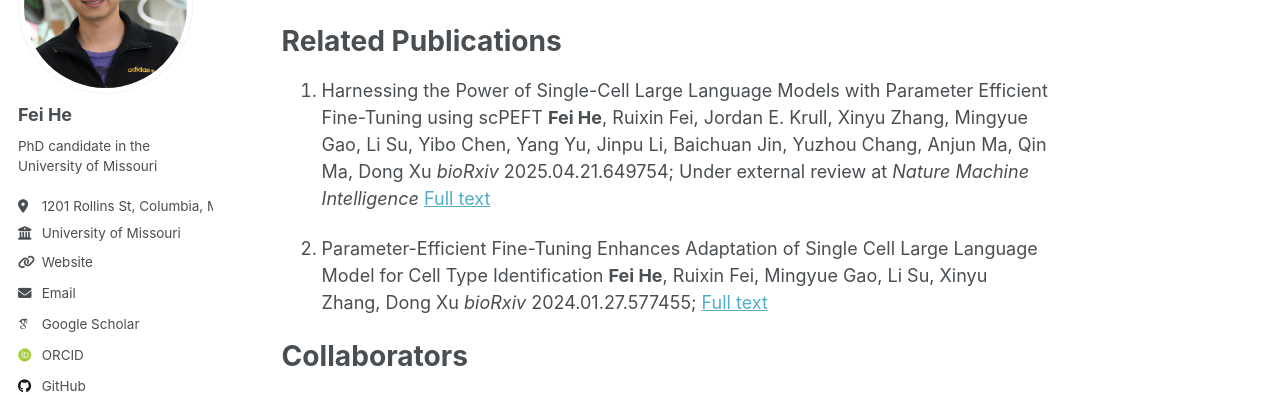
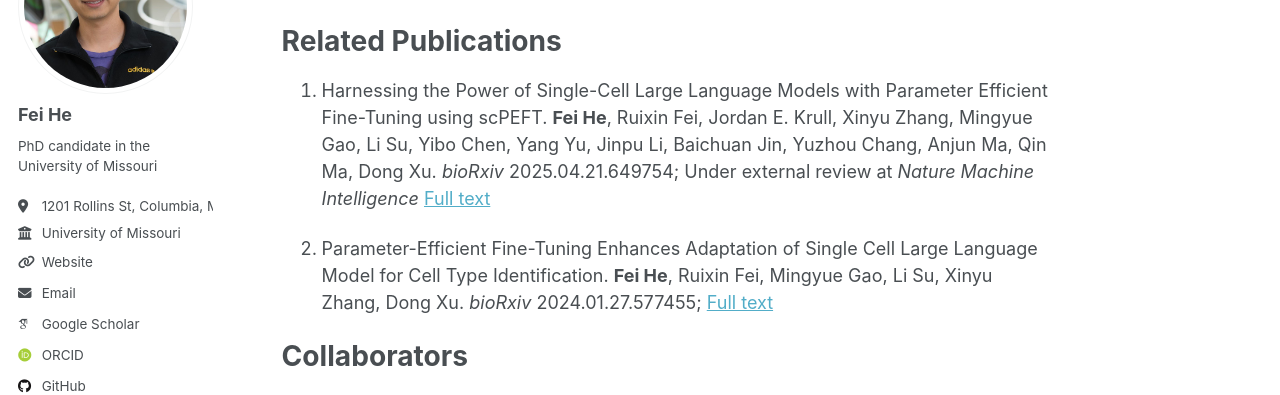
Before and after one commit to coffee19850519/coffee19850519.github.io, a Jekyll site: the page built from _portfolio/portfolio-1.md, in a window 1280 px wide and 900 px high, scrolled down 6333 px. Shown: the part 180-575 px from the top of the window. Built offline with Jekyll 4.4.1, drawn with Linux system fonts in a browser that asks for light colours; some web fonts are replaced.

```diff
--- a/_portfolio/portfolio-1.md
+++ b/_portfolio/portfolio-1.md
@@ -45,12 +45,12 @@ GitHub link
 
 Related Publications
 ======
-1. Harnessing the Power of Single-Cell Large Language Models with Parameter Efficient Fine-Tuning using scPEFT
-**Fei He**, Ruixin Fei, Jordan E. Krull, Xinyu Zhang, Mingyue Gao, Li Su, Yibo Chen, Yang Yu, Jinpu Li, Baichuan Jin, Yuzhou Chang, Anjun Ma, Qin Ma, Dong Xu
+1. Harnessing the Power of Single-Cell Large Language Models with Parameter Efficient Fine-Tuning using scPEFT.
+**Fei He**, Ruixin Fei, Jordan E. Krull, Xinyu Zhang, Mingyue Gao, Li Su, Yibo Chen, Yang Yu, Jinpu Li, Baichuan Jin, Yuzhou Chang, Anjun Ma, Qin Ma, Dong Xu.
 *bioRxiv* 2025.04.21.649754; Under external review at *Nature Machine Intelligence* [Full text](https://www.biorxiv.org/content/10.1101/2025.04.21.649754v1.full.pdf)
 
-2. Parameter-Efficient Fine-Tuning Enhances Adaptation of Single Cell Large Language Model for Cell Type Identification
-**Fei He**, Ruixin Fei, Mingyue Gao, Li Su, Xinyu Zhang, Dong Xu
+2. Parameter-Efficient Fine-Tuning Enhances Adaptation of Single Cell Large Language Model for Cell Type Identification.
+**Fei He**, Ruixin Fei, Mingyue Gao, Li Su, Xinyu Zhang, Dong Xu.
 *bioRxiv* 2024.01.27.577455; [Full text](https://www.biorxiv.org/content/10.1101/2024.01.27.577455v1.full.pdf)
 
 Collaborators
```
